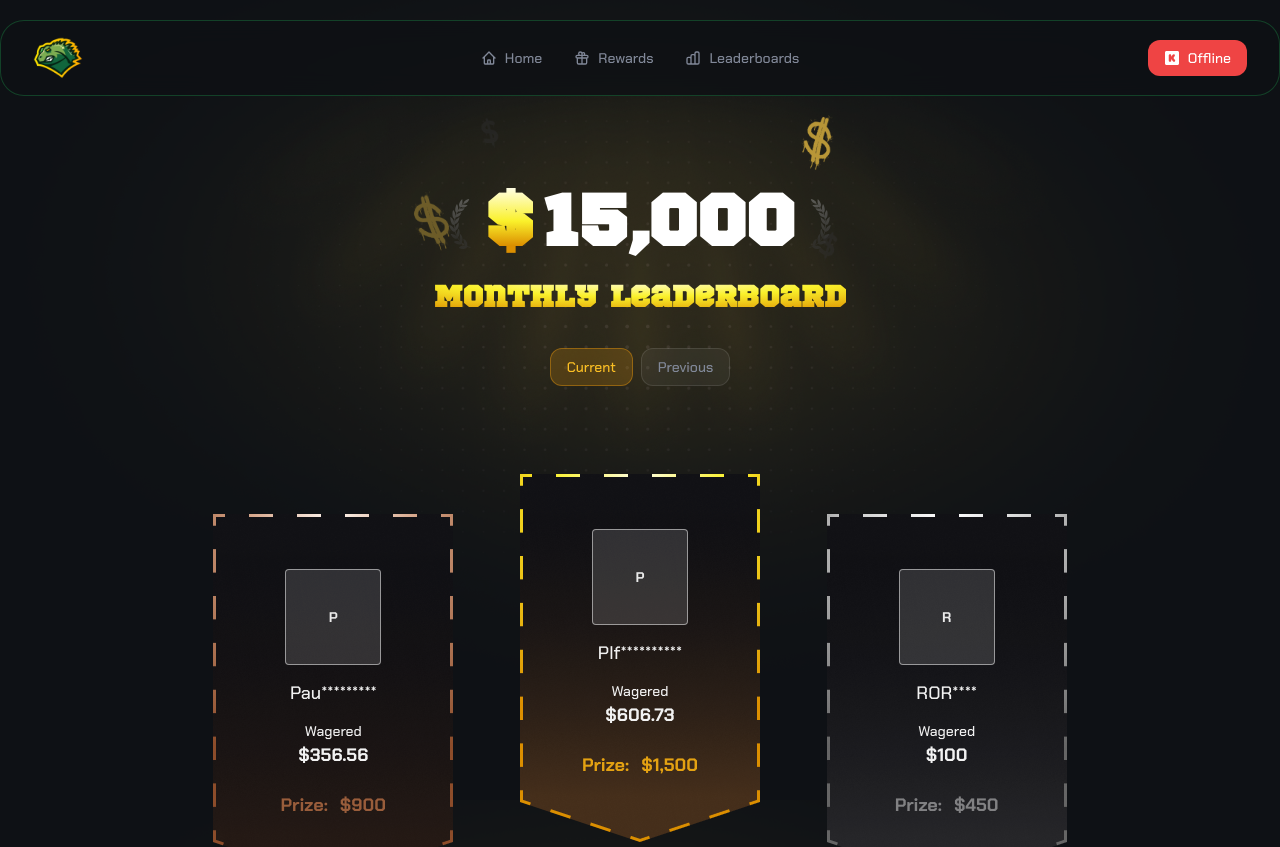
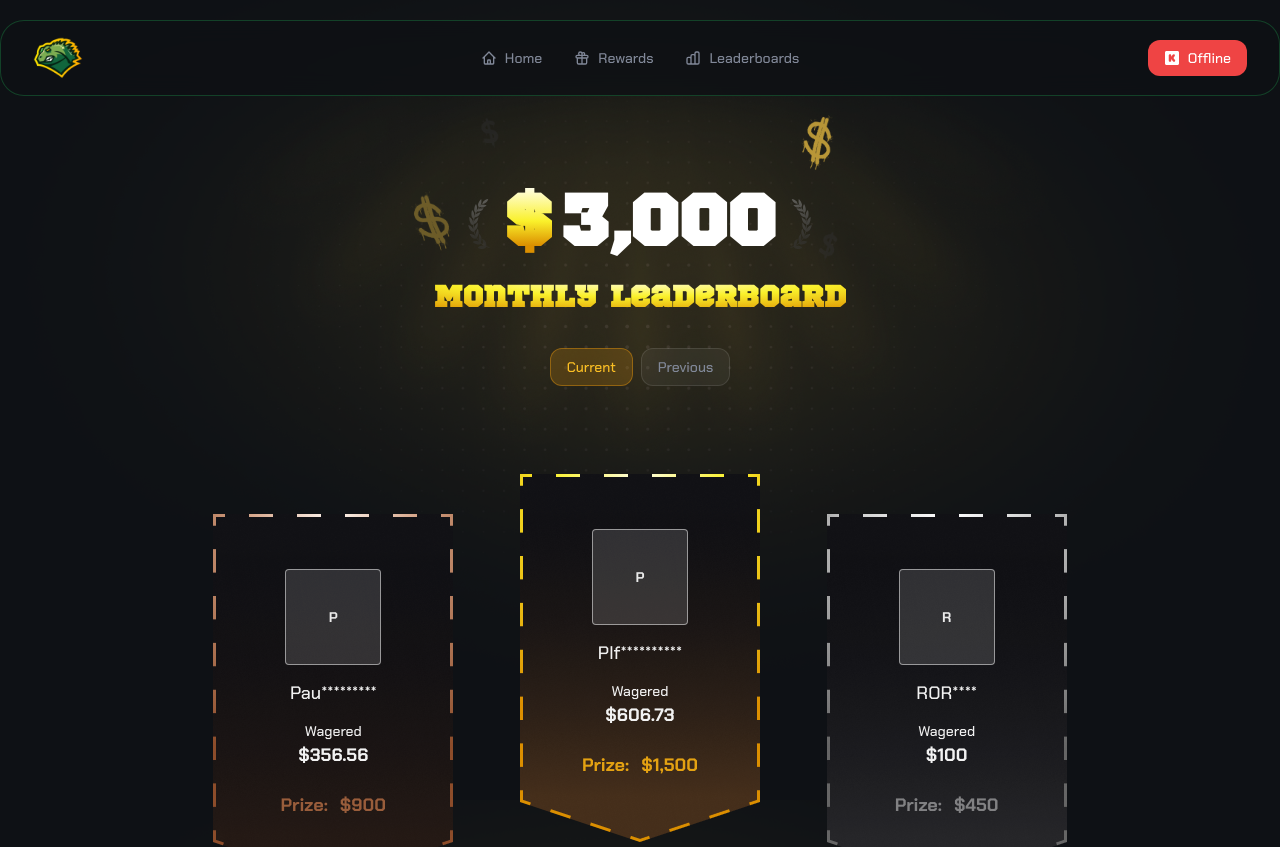
Before and after one commit to nexora-w/metronstake, a Next.js app: page /leaderboards in a window 1280 px wide. Shown: the top 847 px of the page. Built offline with nearby package versions, Linux system fonts and the light colour scheme; no server answers.

Commit message:
hot fixed

```diff
--- a/app/leaderboards/page.tsx
+++ b/app/leaderboards/page.tsx
@@ -42,7 +42,7 @@ export default function LeaderboardsPage() {
                   >
                     $
                   </span>
-                  15,000
+                  3,000
                 </div>
                 <Image
                   src="/images/leaderboard/right.svg"
```
